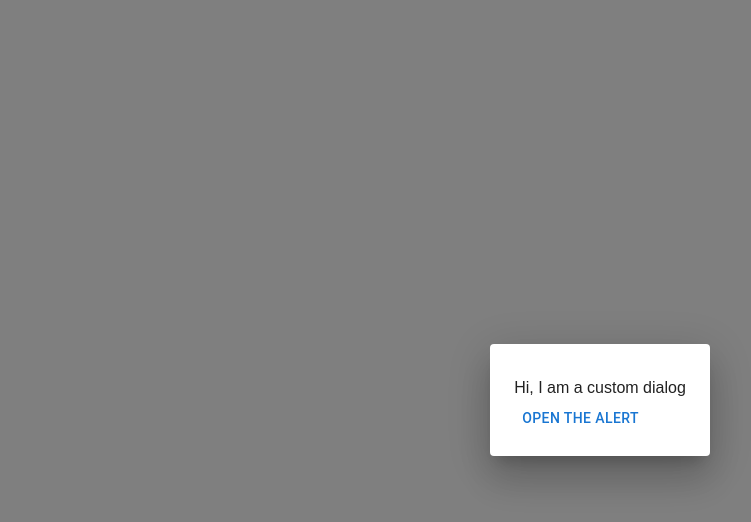
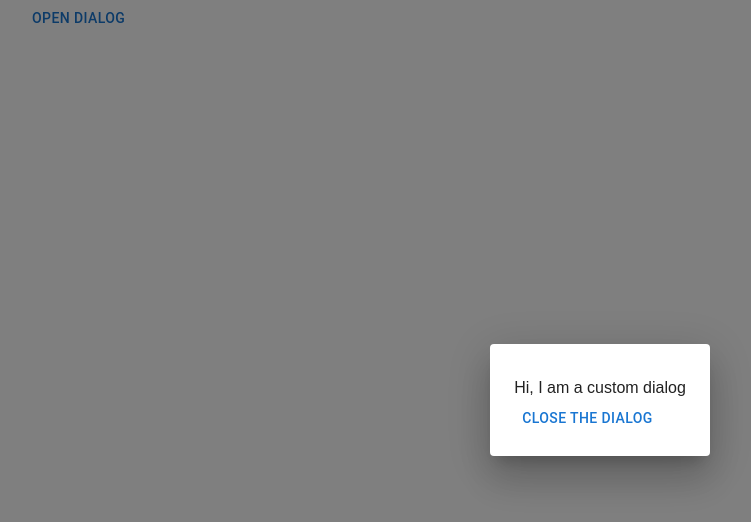
Before and after one commit to hussein-sultan/mui-component-customization, a Next.js app: page / in a window 1280 px wide. Both pictures are taken after a click on the button "OPEN DIALOG". Shown: the top 522 px of the page, without its empty margins (40-791 px from the left). Built offline with nearby package versions, Linux system fonts and the light colour scheme.

Commit message:
feat: update CustomDialog component to support external open state and setOpen prop

```diff
--- a/app/page.tsx
+++ b/app/page.tsx
@@ -1,14 +1,19 @@
+
+'use client'
 
 import CustomAlert from "@/components/CustomAlert";
 import CustomDialog from "@/components/CustomDialog";
 import { Box, Button, Container } from "@mui/material";
+import { useState } from "react";
 
 export default function Home() {
+  const [open, setOpen] = useState<boolean>(false)
   const btn = <Container><Button>Open Dialog</Button></Container>
   return (
-    <CustomDialog trigger={btn}>
+    <CustomDialog trigger={btn} open={open} setOpen={setOpen}>
       <Box>Hi, I am a custom dialog</Box>
-      <CustomAlert message='Hello, I am a custom alert!' severity="info" trigger={<Button>Open The Alert</Button>} />
+      {/* <CustomAlert message='Hello, I am a custom alert!' severity="info" trigger={<Button>Open The Alert</Button>} /> */}
+      <Button onClick={() => setOpen(false)}>Close The Dialog</Button>
     </CustomDialog>
   );
 }
--- a/components/CustomDialog.tsx
+++ b/components/CustomDialog.tsx
@@ -8,17 +8,17 @@ import DialogContent from "@mui/material/DialogContent"
 import { CustomDialogProps } from "@/types/customs"
 import { useState } from "react"
 
-export default function CustomDialog({ trigger, title, actions, children }: CustomDialogProps) {
-  const [open, setOpen] = useState<boolean>(false)
+export default function CustomDialog({ trigger, title, setOpen, open, actions, children }: CustomDialogProps) {
+  const [inOpen, setInOpen] = useState<boolean>(false) // we will use internal state when there is no external state
 
-  const handleOpen = () => setOpen(true)
-  const handleClose = () => setOpen(false)
+  const handleOpen = () => setOpen ? setOpen(true) : setInOpen(true)
+  const handleClose = () => setOpen ? setOpen(false) : setInOpen(false)
 
   return (
     <>
-      {!open && <Box onClick={handleOpen}>{trigger}</Box>}
+      {!inOpen && <Box onClick={handleOpen}>{trigger}</Box>}
 
-      <Dialog open={open} onClose={handleClose} >
+      <Dialog open={open ?? inOpen} onClose={handleClose} >
         <DialogTitle>{title}</DialogTitle>
         <DialogContent>
           {children}
--- a/types/customs.ts
+++ b/types/customs.ts
@@ -21,6 +21,8 @@ export type CustomAlertProps = {
 export type CustomDialogProps = {
   title?: string,
   actions?: ReactNode,
+  open?: boolean,
+  setOpen?: (open: boolean) => void,
   children: ReactNode,
   trigger: ReactElement,
 }
```
